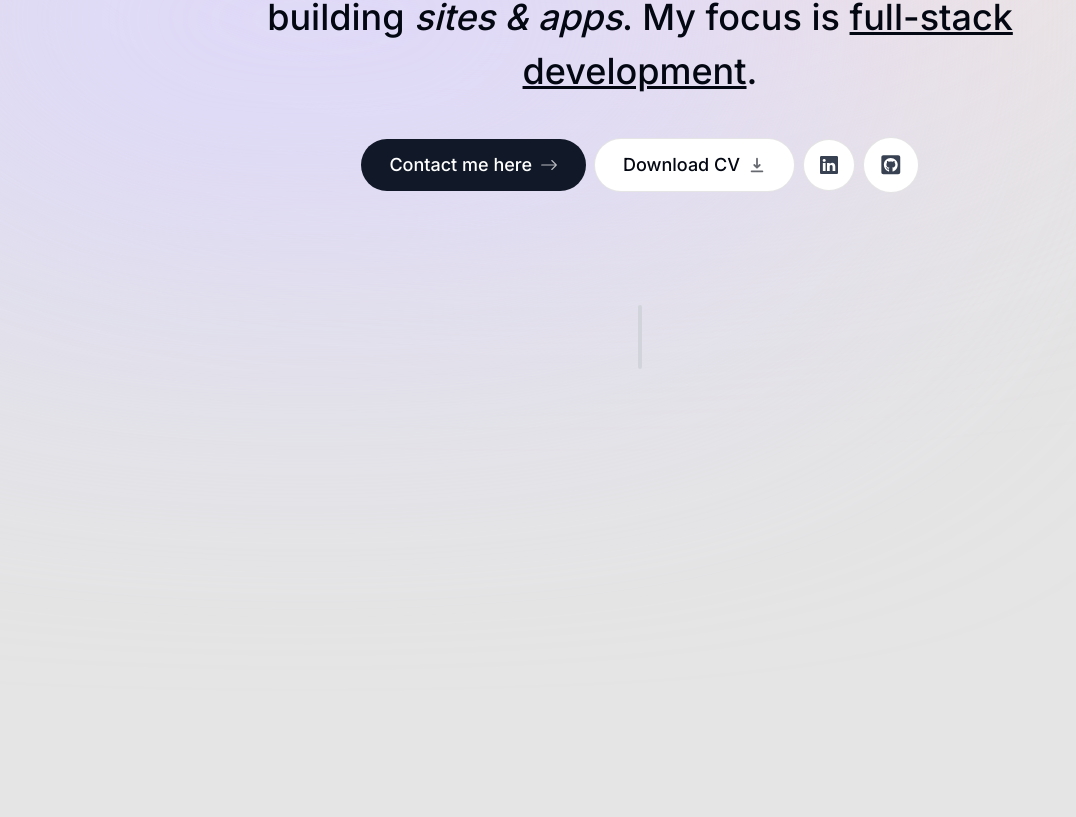
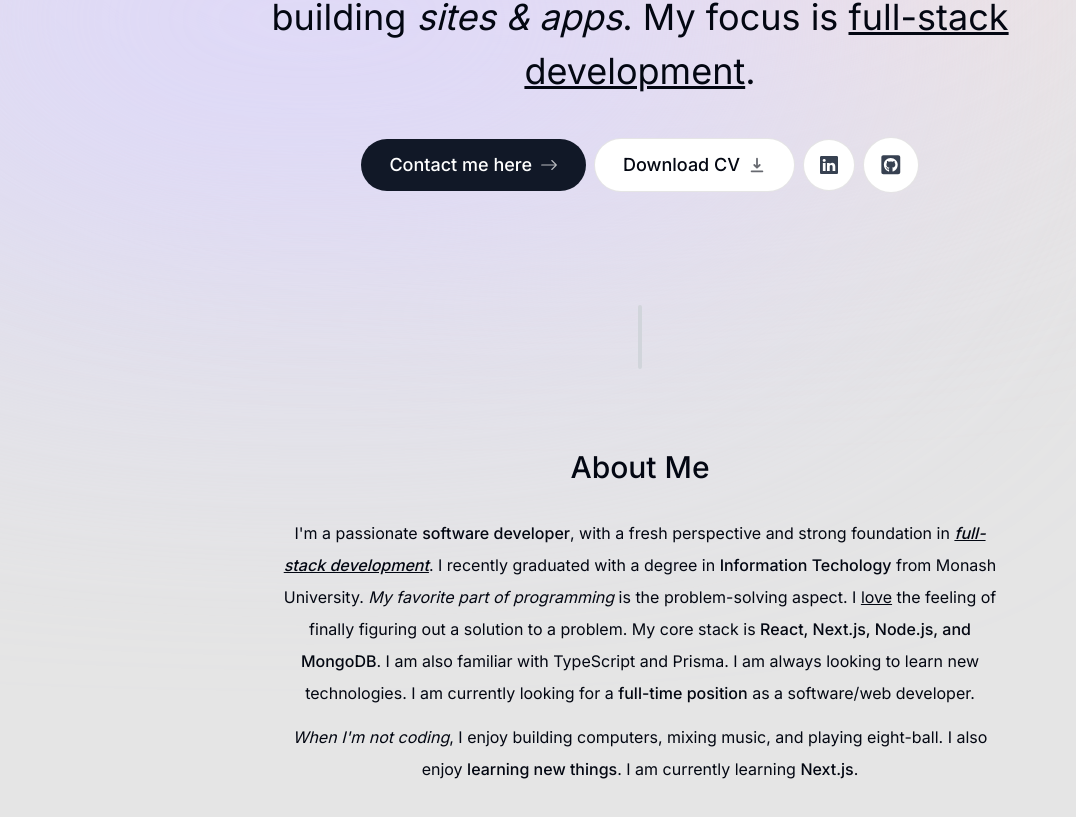
Before and after one commit to dulanwaduge/new-portfolio, a Next.js app: page / in a window 1280 px wide. Shown: the part 375-1192 px from the top of the page, without its empty margins (0-1076 px from the left). Built offline with nearby package versions, Linux system fonts and the light colour scheme.

Commit message:
completed about section, created section heading component

```diff
--- a/app/page.tsx
+++ b/app/page.tsx
@@ -1,3 +1,4 @@
+import About from '@/components/about';
 import Intro from '@/components/intro'
 import SectionDivider from '@/components/section-divider';
 import Image from 'next/image'
@@ -7,6 +8,7 @@ export default function Home() {
     <main className="flex flex-col items-center px-4">
       <Intro />
       <SectionDivider />
+      <About />
     </main>
   );
 }
--- /dev/null
+++ b/components/about.tsx
@@ -0,0 +1,44 @@
+"use client";
+
+import React from "react";
+import SectionHeading from "./section-heading";
+import { motion } from "framer-motion";
+
+export default function About() {
+  return (
+    <motion.section className="mb-28 max-w-[45rem] text-center leading-8 sm:mb-40"
+        initial={{opacity: 0, y: 100}}
+        animate={{opacity: 1, y: 0}}
+        transition={{ delay: 0.175 }}
+    >
+      <SectionHeading>About me</SectionHeading>
+
+      <p className="mb-3">
+        I'm a passionate{" "}
+        <span className="font-medium">software developer</span>, with a fresh perspective
+        and strong foundation in <span className="font-medium italic underline">full-stack development</span>.
+        I recently graduated with a degree in {" "}
+        <span className="font-medium">Information Techology</span>{" "}from Monash University.
+        <span className="italic"> My favorite part of programming</span> is the
+        problem-solving aspect. I <span className="underline">love</span> the
+        feeling of finally figuring out a solution to a problem. My core stack
+        is{" "}
+        <span className="font-medium">
+          React, Next.js, Node.js, and MongoDB
+        </span>
+        . I am also familiar with TypeScript and Prisma. I am always looking to
+        learn new technologies. I am currently looking for a{" "}
+        <span className="font-medium">full-time position</span> as a software/web
+        developer.
+      </p>
+
+      <p>
+        <span className="italic">When I'm not coding</span>, I enjoy building computers,
+        mixing music, and playing eight-ball. I also enjoy{" "}
+        <span className="font-medium">learning new things</span>. I am currently
+        learning {" "}
+        <span className="font-medium">Next.js</span>.
+      </p>
+    </motion.section>
+  );
+}
--- a/components/intro.tsx
+++ b/components/intro.tsx
@@ -39,7 +39,7 @@ export default function Intro
             </div>
         </div>
 
-        <motion.p className='mb-10 mt-4 px-4 text-2xl font-medium !leading-[1.5] sm:text-4xl'
+        <motion.h1 className='mb-10 mt-4 px-4 text-2xl !leading-[1.5] sm:text-4xl'
                     initial={{opacity: 0, y:100}}
                     animate={{opacity: 1, y: 1}}>
             <span className="font-bold">Hello, I'm Dulan.</span> I'm a{" "}
@@ -47,7 +47,7 @@ export default function Intro
             <span className="font-bold">kickstart</span> my career. I enjoy
                 building <span className="italic">sites & apps</span>. My focus is{" "}
             <span className="underline">full-stack development</span>.
-        </motion.p>
+        </motion.h1>
 
         <motion.div className='flex flex-col sm:flex-row items-center justify-center gap-2 px-4 text-lg font-medium'
                     initial={{opacity: 0, y: 100}}
--- /dev/null
+++ b/components/section-heading.tsx
@@ -0,0 +1,11 @@
+import React from 'react'
+
+type SectionHeadingProps = {
+    children: React.ReactNode;
+}
+
+export default function SectionHeading({children}: SectionHeadingProps) {
+  return (
+    <h2 className="text-3xl font-medium capitalize mb-8 mt-20">{children}</h2>
+  )
+}
```
